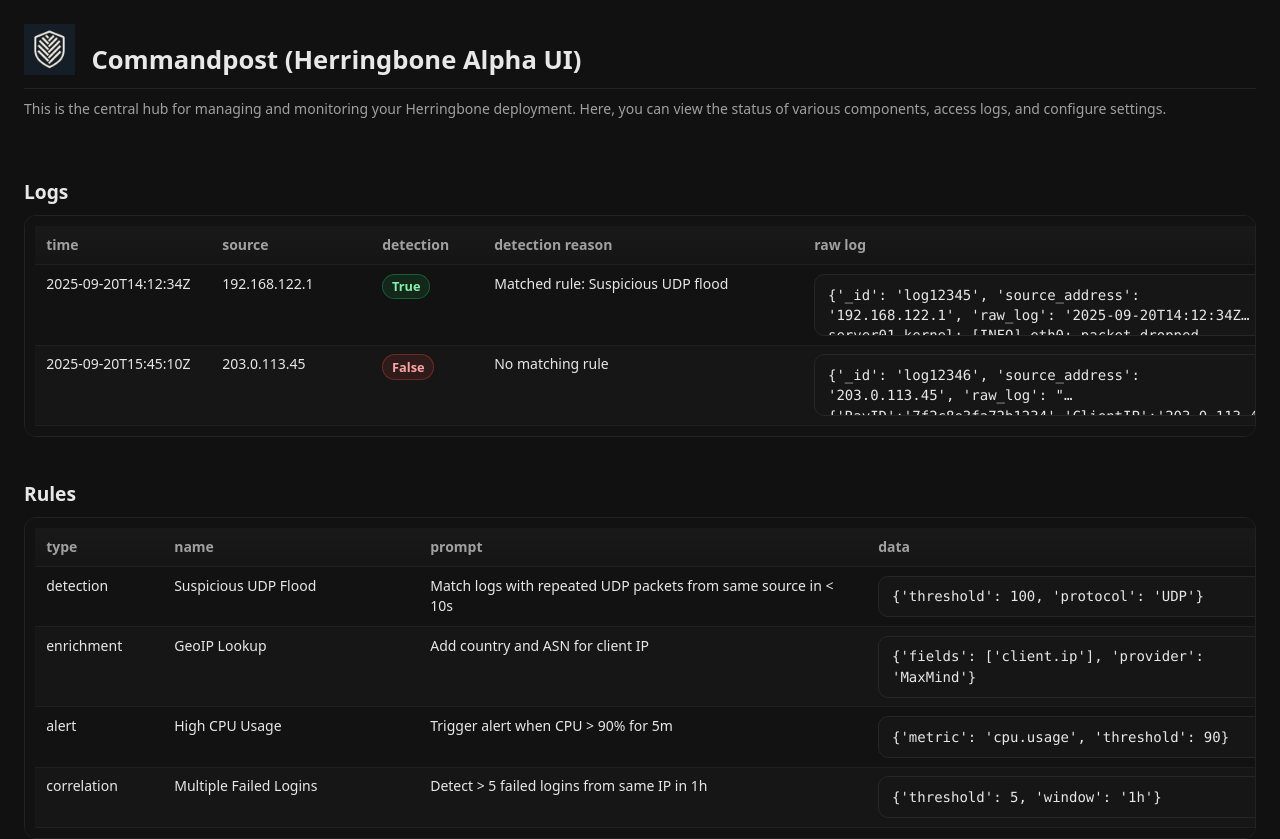
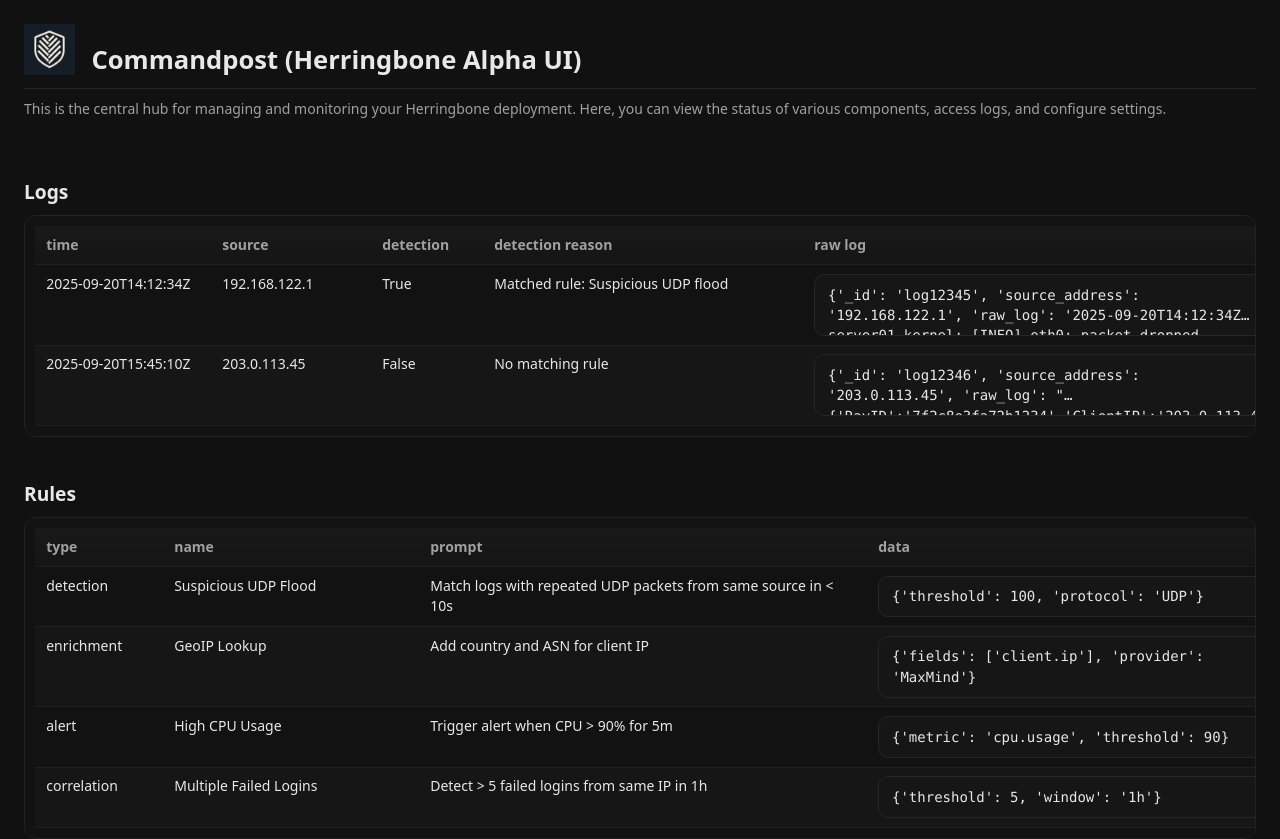
Before and after one commit to herringbonedev/Herringbone-frontend, a FastAPI app: page / in a window 1280 px wide. Run offline with FastAPI, Linux system fonts and the light colour scheme; style sheets or scripts are compiled from the project's sources.

Commit message:
change style

```diff
--- a/commandpost/static/styles/_tokens.scss
+++ b/commandpost/static/styles/_tokens.scss
@@ -24,18 +24,18 @@
 $radius-pill:  999px;
 
 // Column widths
-$w-id:     12rem;
-$w-time:   11rem;
-$w-source: 10rem;
-$w-desc:   22rem;
-$w-reason: 20rem;
-$w-raw-min: 30rem;
-$w-flag:   7rem;
+$w-id:       12rem;
+$w-time:     11rem;
+$w-source:   10rem;
+$w-desc:     22rem;
+$w-reason:   20rem;
+$w-raw-min:  30rem;
+$w-flag:     7rem;
 
-$w-type:   8rem;
-$w-name:   16rem;
-$w-prompt: 28rem;
-$w-data:   28rem;
+$w-type:     8rem;
+$w-name:     16rem;
+$w-prompt:   28rem;
+$w-data:     28rem;
 
 // Heights
 $cell-max-h: 6rem;
@@ -64,9 +64,7 @@
   width: 100%;
 }
 
-.row-flex > .col-fixed {
-  flex: 0 0 auto;
-}
+.row-flex > .col-fixed { flex: 0 0 auto; }
 
 .col-id     { width: $w-id; }
 .col-time   { width: $w-time; }
@@ -84,6 +82,11 @@
   font-family: $font-mono;
   max-height: $code-max-h;
 }
+
+.col-type   { width: $w-type; }
+.col-name   { width: $w-name; }
+.col-prompt { width: $w-prompt; }
+.col-data   { width: $w-data; }
 
 // Utilities
 .bg {
--- a/commandpost/static/styles/commandpost.scss
+++ b/commandpost/static/styles/commandpost.scss
@@ -57,7 +57,7 @@
 .col-source { width: $w-source; }
 .col-desc { width: $w-desc; }
 .col-reason { width: $w-reason; }
-.col-raw { width: $w-raw; }
+.col-raw { min-width: $w-raw-min; max-width: 100%; overflow-x: auto; white-space: pre; font-family: $font-mono; }
 .col-flag { width: $w-flag; }
 
 .col-type { width: $w-type; }
@@ -75,20 +75,6 @@
   overflow: hidden;
 }
 
-/* Chips */
-.chip {
-  display: inline-block;
-  padding: .15rem .55rem;
-  border-radius: $radius-pill;
-  font-weight: 600;
-  font-size: .8rem;
-  text-align: center;
-  border: 1px solid transparent;
-}
-.chip-true  { background: $chip-yes-bg; color: $chip-yes-tx; border-color: $chip-yes-br; }
-.chip-false { background: $chip-no-bg;  color: $chip-no-tx;  border-color: $chip-no-br; }
-.chip-prog  { background: $chip-prog-bg; color: $chip-prog-tx; border-color: $chip-prog-br; }
-
 /* Code cells */
 .cell.code {
   font-family: $font-mono;
```
